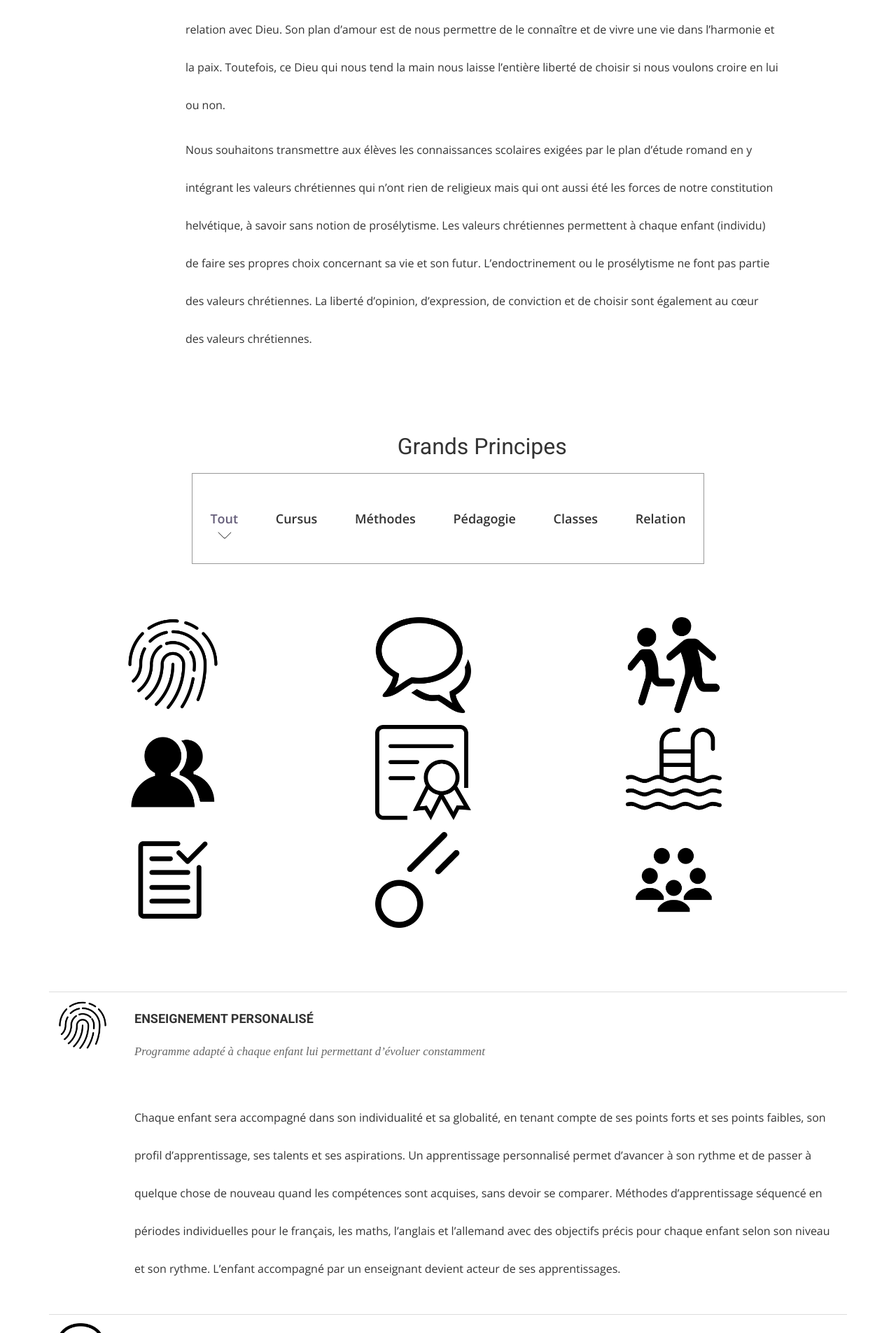
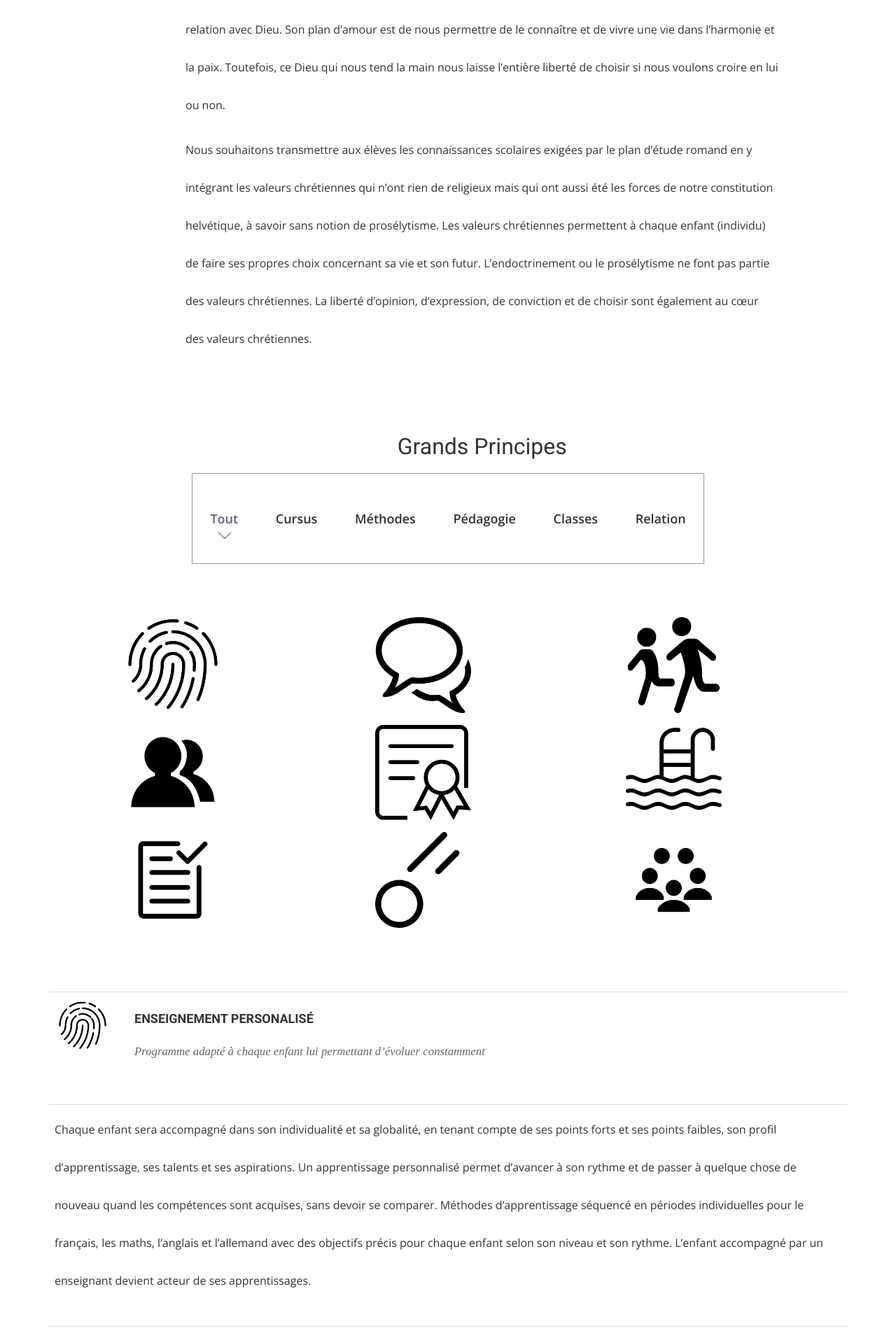
Before and after one commit to midjoule/lifeschool, a Jekyll site: the page built from index.html, in a window 1280 px wide. Shown: the part 4495-6400 px from the top of the page at 70% size. Built offline with Jekyll 4.4.1, drawn with Linux system fonts in a browser that asks for light colours; nearby versions of some CDN libraries; some web fonts are replaced.

Commit message:
Update index.html

```diff
--- a/index.html
+++ b/index.html
@@ -183,6 +183,10 @@ permalink: /
                       <h2>{{ p.title }}</h2>
                       <p>{{ p.summary }}</p>
                     </div>
+                  </td>
+                </tr>
+                <tr>
+                  <td colspan=2>
                     <p class="wrap">{{ p.desc }}</p>
                   </td>
                 </tr>
```
Lines whose indentation alone changed are shown as unchanged.
